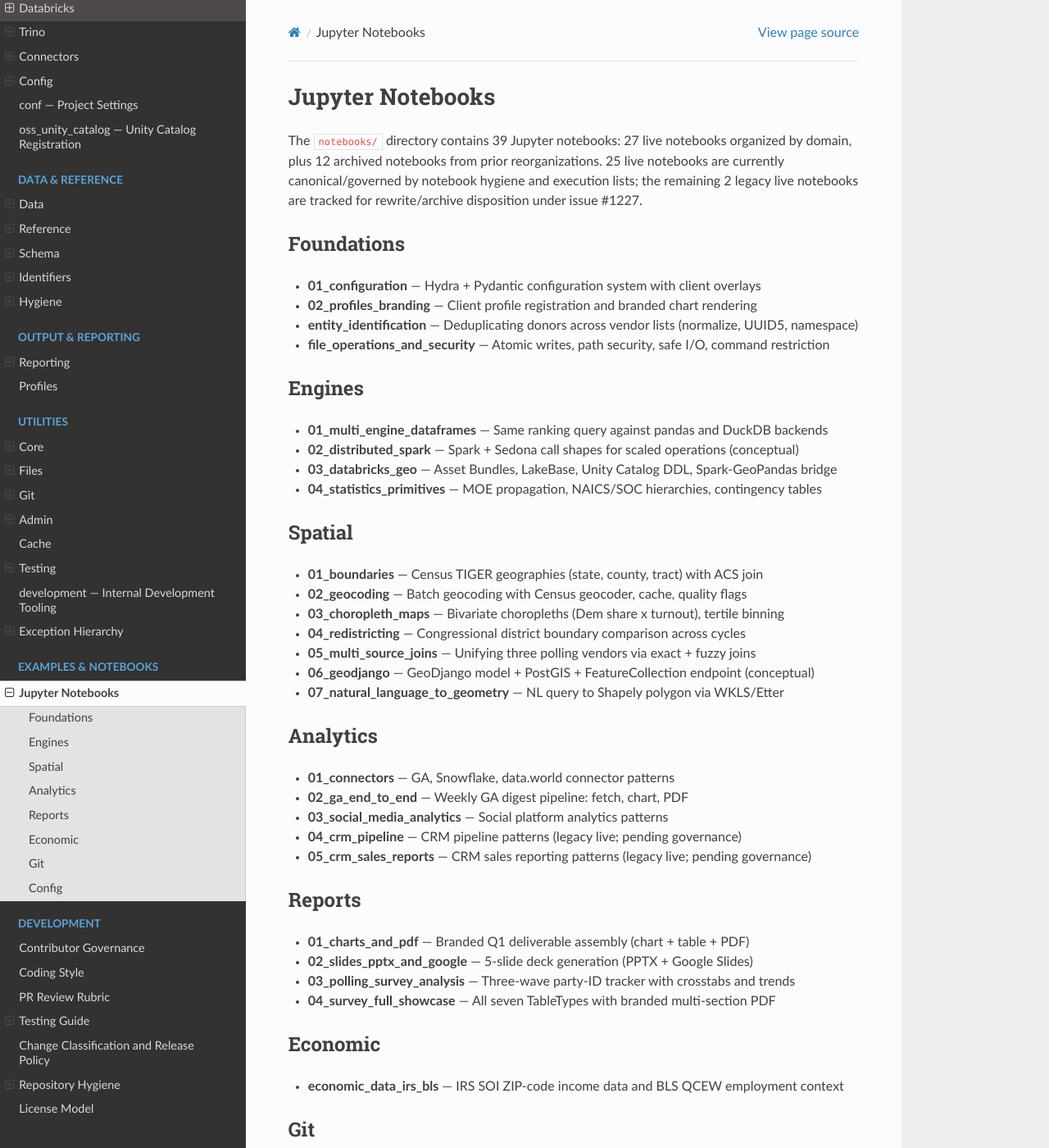
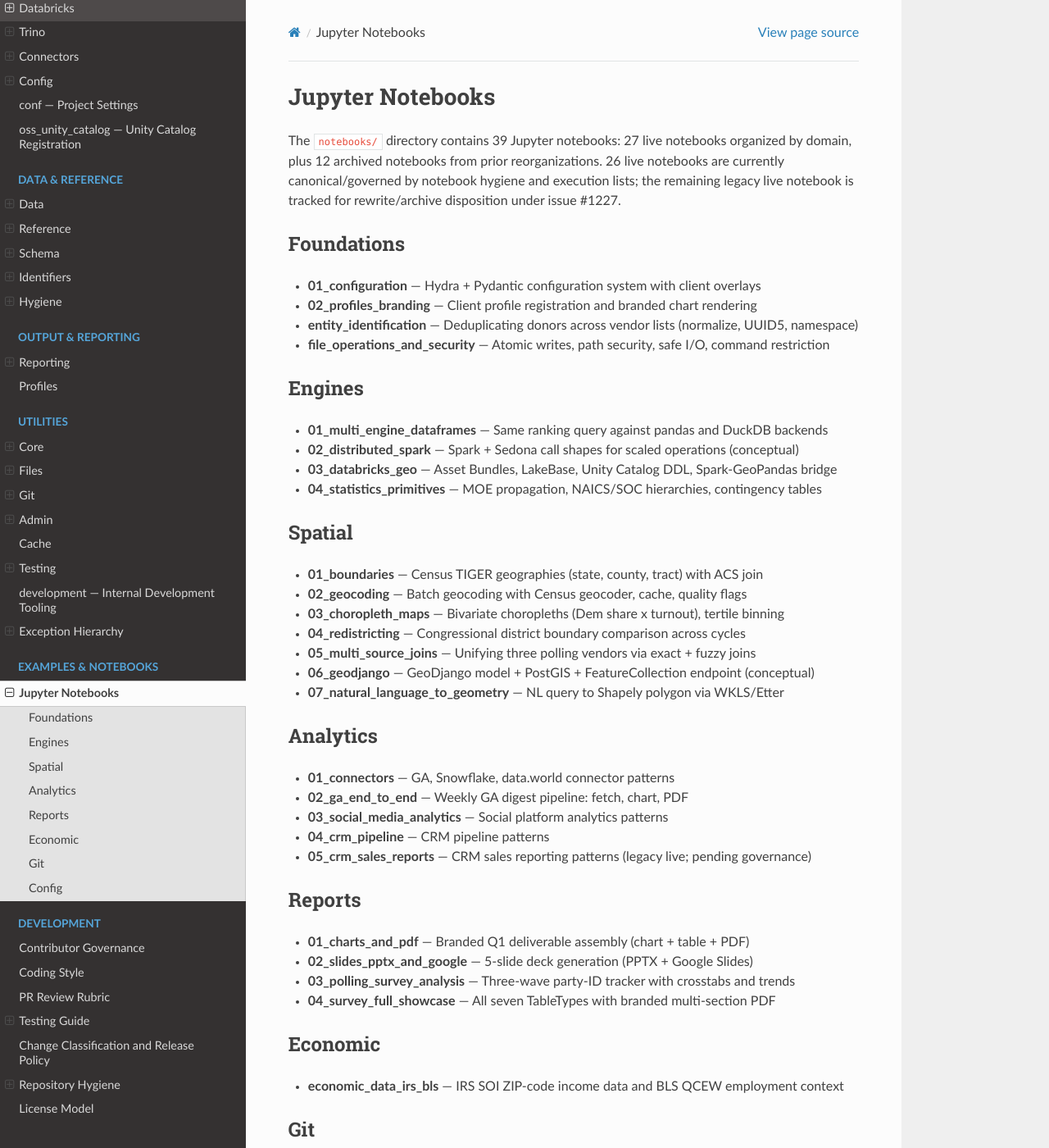
Before and after one commit to siege-analytics/siege_utilities, a Sphinx documentation site: the page built from docs/source/notebooks.rst, in a window 1280 px wide and 1400 px high. Shown: the whole window at 82% size. Built offline with Sphinx 7.4.7 and the Read the Docs theme 3.1.0, drawn with Linux system fonts in a browser that asks for light colours; pages that are not in the unit, such as notebooks, are missing from menus.

Commit message:
Govern CRM pipeline notebook
Retarget the CRM pipeline notebook governance slice onto the current develop tree after the social media slice was merged.

Refs #1227.
PR #1237.

Validation:
- uv run python scripts/check_notebook_inventory.py --check
- uv run pytest tests/test_notebook_hygiene.py -q -o addopts=''
- git diff --check

Co-Authored-By: Craft Agent <agents-noreply@craft.do>

```diff
--- a/docs/source/notebooks.rst
+++ b/docs/source/notebooks.rst
@@ -3,8 +3,8 @@ Jupyter Notebooks
 
 The ``notebooks/`` directory contains 39 Jupyter notebooks: 27 live notebooks
 organized by domain, plus 12 archived notebooks from prior reorganizations.
-25 live notebooks are currently canonical/governed by notebook hygiene and
-execution lists; the remaining 2 legacy live notebooks are tracked for
+26 live notebooks are currently canonical/governed by notebook hygiene and
+execution lists; the remaining legacy live notebook is tracked for
 rewrite/archive disposition under issue #1227.
 
 Foundations
@@ -40,7 +40,7 @@ Analytics
 - **01_connectors** — GA, Snowflake, data.world connector patterns
 - **02_ga_end_to_end** — Weekly GA digest pipeline: fetch, chart, PDF
 - **03_social_media_analytics** — Social platform analytics patterns
-- **04_crm_pipeline** — CRM pipeline patterns (legacy live; pending governance)
+- **04_crm_pipeline** — CRM pipeline patterns
 - **05_crm_sales_reports** — CRM sales reporting patterns (legacy live; pending governance)
 
 Reports
```
Also changed, not shown: CLAUDE.md (+1 -1 lines), CONTRIBUTING.md (+1 -1 lines), README.md (+1 -1 lines), docs/NOTEBOOKS.md (+3 -3 lines), notebooks/README.md, 3 other files.
